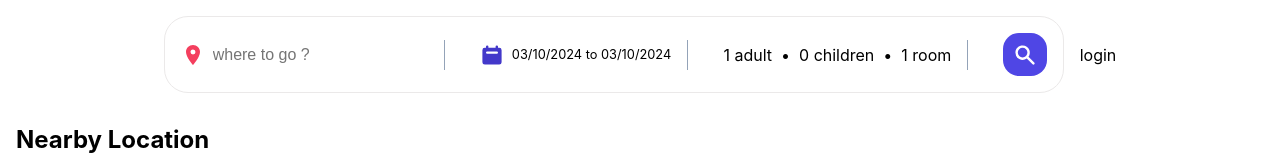
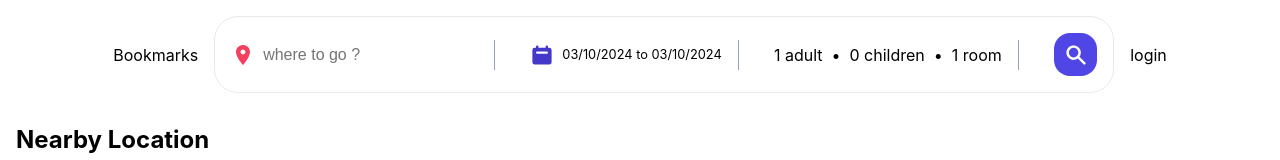
Before and after one commit to sevankeshish/Booking-Hotel-App, a React (Vite) app: page / in a window 1280 px wide. Shown: the top 160 px of the page. Built offline with nearby package versions, Linux system fonts and the light colour scheme; no server answers; data requests are answered from the project's data file.

Commit message:
correction

```diff
--- a/src/components/Header/Header.jsx
+++ b/src/components/Header/Header.jsx
@@ -65,6 +65,7 @@ const Header = () => {
 
   return (
     <div className="header">
+      <NavLink to="/bookmark">Bookmarks</NavLink>
       <div className="headerSearch">
         <div className="headerSearchItem">
           <MdLocationOn className="headerIcon locationIcon" />
```
